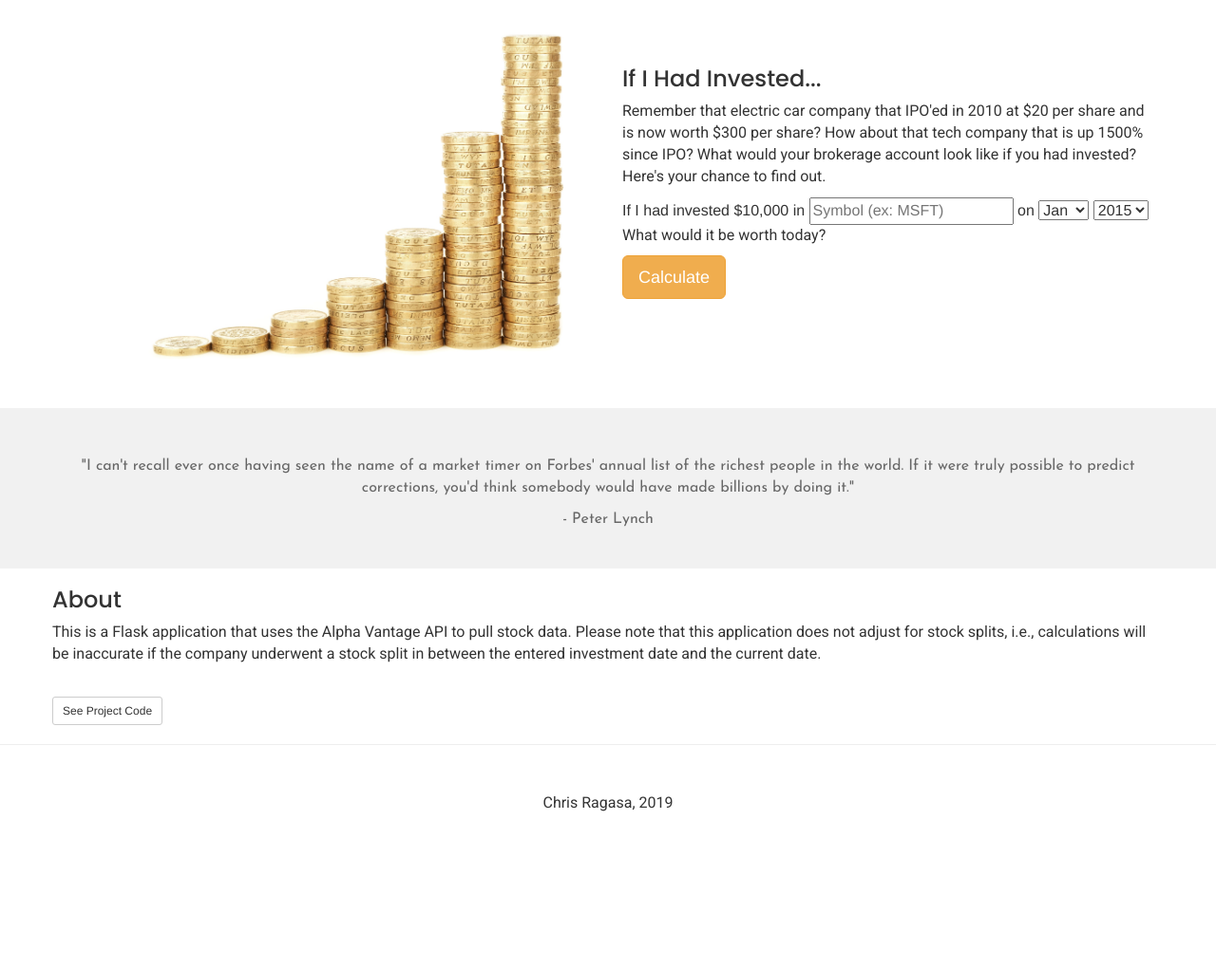
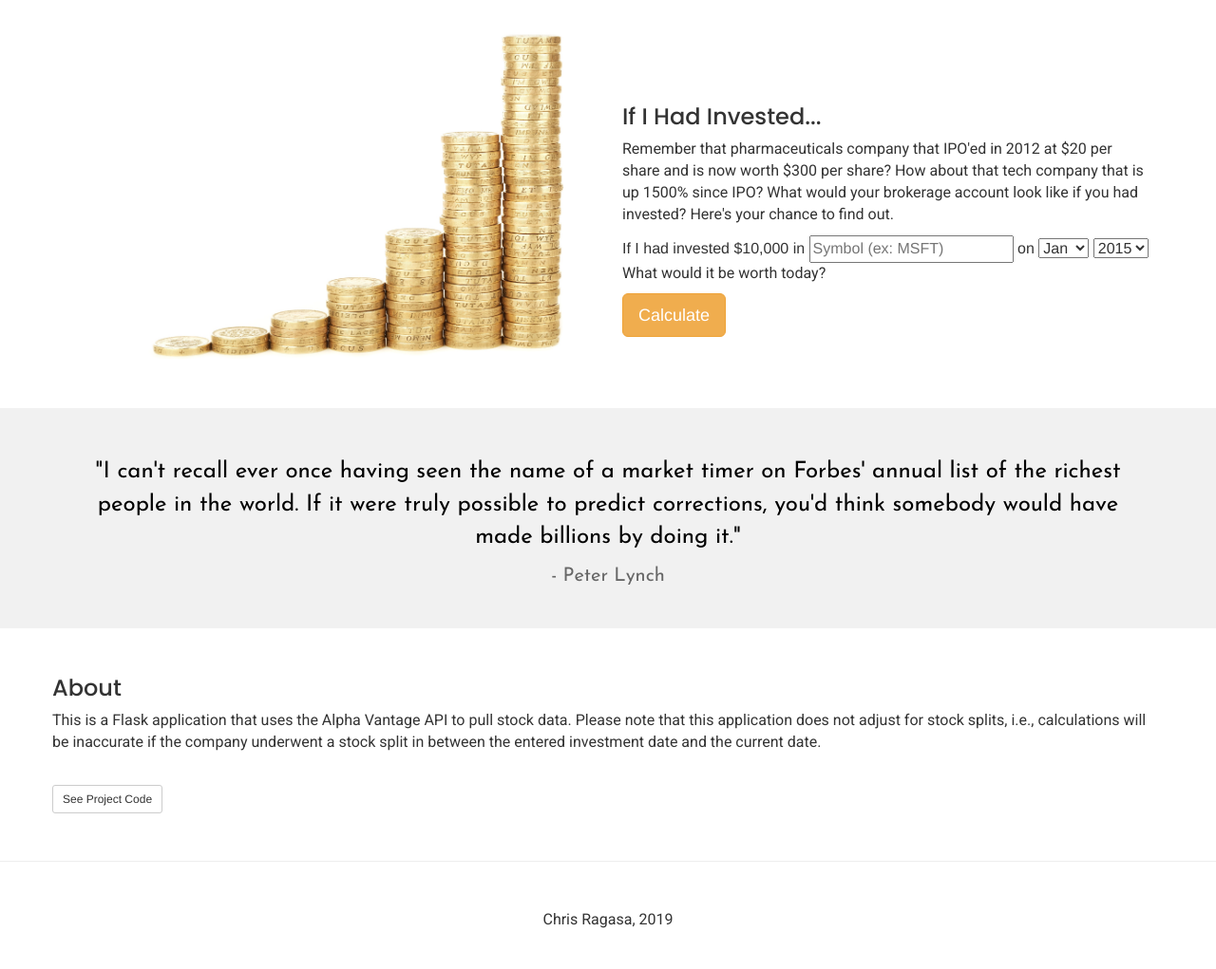
Before and after one commit to chrisragasa/if-i-had-invested, a Flask app: page / in a window 1280 px wide. Shown: the part 50-1071 px from the top of the page at 95% size. Before the commit the page ends 905 px from the top, so only its background shows below. Run offline with Flask 2, Linux system fonts and the light colour scheme; some libraries are stand-ins or nearby versions.

Commit message:
more styling changes

```diff
--- a/run.py
+++ b/run.py
@@ -40,7 +40,7 @@ def stock():
 
 @app.route('/')
 def index():
-	return render_template('index.html')
+	return render_template('home.html')
 
 if __name__ == '__main__':
     app.run()
--- a/static/main.css
+++ b/static/style.css
@@ -28,22 +28,38 @@ p{
   margin-left:60px;
 }
 
-#showcase .showcase-right{
-  margin-top:50px;
+#showcase .showcase-calc{
+  margin-top:100px;
+  margin-bottom:80px;
 }
 
-#testimonial {
+
+#showcase .showcase-right{
+  margin-top:90px;
+}
+
+#quote{
   background:#f1f1f1;
   padding: 50px 0 30px 0;
   text-align:center;
   margin-top:40px;
 }
 
-#testimonial p{
-  font-size:16px;
+#quote p{
+  font-size:24px;
   font-family: 'Josefin Sans';
+  color:#000;
+}
+
+#quote p.author{
+  font-size:20px;
   color:#666;
 }
+
+#info {
+  padding: 30px;
+}
+
 
 footer{
   padding:30px;
--- a/templates/index.html
+++ b/templates/home.html
@@ -11,7 +11,7 @@
             <div class="col-md-6 col-sm">
                 <div class="showcase-right">
                     <h3>If I Had Invested...</h3>
-                    <p>Remember that electric car company that IPO'ed in 2010 at $20 per share and is now worth $300 per share?
+                    <p>Remember that pharmaceuticals company that IPO'ed in 2012 at $20 per share and is now worth $300 per share?
                     How about that tech company that is up 1500% since IPO? What would your brokerage account look like if you had invested? Here's your chance to find out.</p>
 
                     <form method="POST" action="/stock">
@@ -51,4 +51,5 @@
         </div>
     </div>
 </section>
+
 {% endblock content %}
--- a/templates/layout.html
+++ b/templates/layout.html
@@ -11,7 +11,7 @@
     <link href="https://fonts.googleapis.com/css?family=Poppins:300,400,500,600,700%7CRoboto%7CJosefin+Sans:100,300,400,500" rel="stylesheet" type="text/css">
     <link rel="stylesheet" href="https://maxcdn.bootstrapcdn.com/bootstrap/3.3.7/css/bootstrap.min.css">
     <!-- Linking main.css using url_for -->
-    <link rel="stylesheet" type="text/css" href="{{ url_for('static', filename='main.css') }}"></link>
+    <link rel="stylesheet" type="text/css" href="{{url_for('static', filename='style.css')}}"></link>
     <script src="https://unpkg.com/scrollreveal/dist/scrollreveal.min.js"></script>
   </head>
   <body>
@@ -29,7 +29,7 @@
         <div id="navbar" class="collapse navbar-collapse">
           <ul class="nav navbar-nav navbar-right">
             <li><a href="#showcase">Home</a></li>
-            <li><a href="#info1">About</a></li>
+            <li><a href="#info">About</a></li>
           </ul>
         </div><!--/.nav-collapse -->
       </div>
@@ -37,14 +37,14 @@
 
     {% block content %}{% endblock %}
 
-    <section id="testimonial">
+    <section id="quote">
       <div class="container">
-        <p class="customer">"I can't recall ever once having seen the name of a market timer on Forbes' annual list of the richest people in the world. If it were truly possible to predict corrections, you'd think somebody would have made billions by doing it."</p>
-        <p>- Peter Lynch</p>
+        <p>"I can't recall ever once having seen the name of a market timer on Forbes' annual list of the richest people in the world. If it were truly possible to predict corrections, you'd think somebody would have made billions by doing it."</p>
+        <p class="author">- Peter Lynch</p>
       </div>
     </section>
 
-    <section id="info1">
+    <section id="info">
       <div class="container">
         <div class="row">
             <div>
@@ -54,12 +54,13 @@
                   underwent a stock split in between the entered investment date and the current date.
               </p>
               <br>
-              <a class="btn btn-default btn-sm" href="https://github.com/chrisragasa/if-i-had-invested">See Project Code</a>
+              <a class="btn btn-default btn-sm" href="https://github.com/chrisragasa/if-i-had-invested" target="_blank">See Project Code</a>
             </div>
 
         </div>
       </div>
     </section>
+
     <hr>
 
     <footer>
@@ -95,11 +96,10 @@
           delay: 2000,
           origin:'bottom'
         });
-        sr.reveal('.info-right', {
+        sr.reveal('.showcase-calc', {
           duration: 2000,
-          origin:'right',
-          distance:'300px',
-          viewFactor: 0.2
+          origin:'top',
+          distance:'300px'
         });
     </script>
 
--- a/templates/stock.html
+++ b/templates/stock.html
@@ -2,9 +2,9 @@
 {% block content %}
 <section id="showcase">
     <div class="container">
-        <div class="showcase-left">
+        <div class="showcase-calc">
                 {% if error %}
-                <h2>Oops! Something went wrong with the API call.</h2>
+                <h2>Oops! Something went wrong.</h2>
                 <p>One of the following could have happened:</p>
                 <ul>
                     <li>The company ticker/symbol was not entered correctly</li>
```
